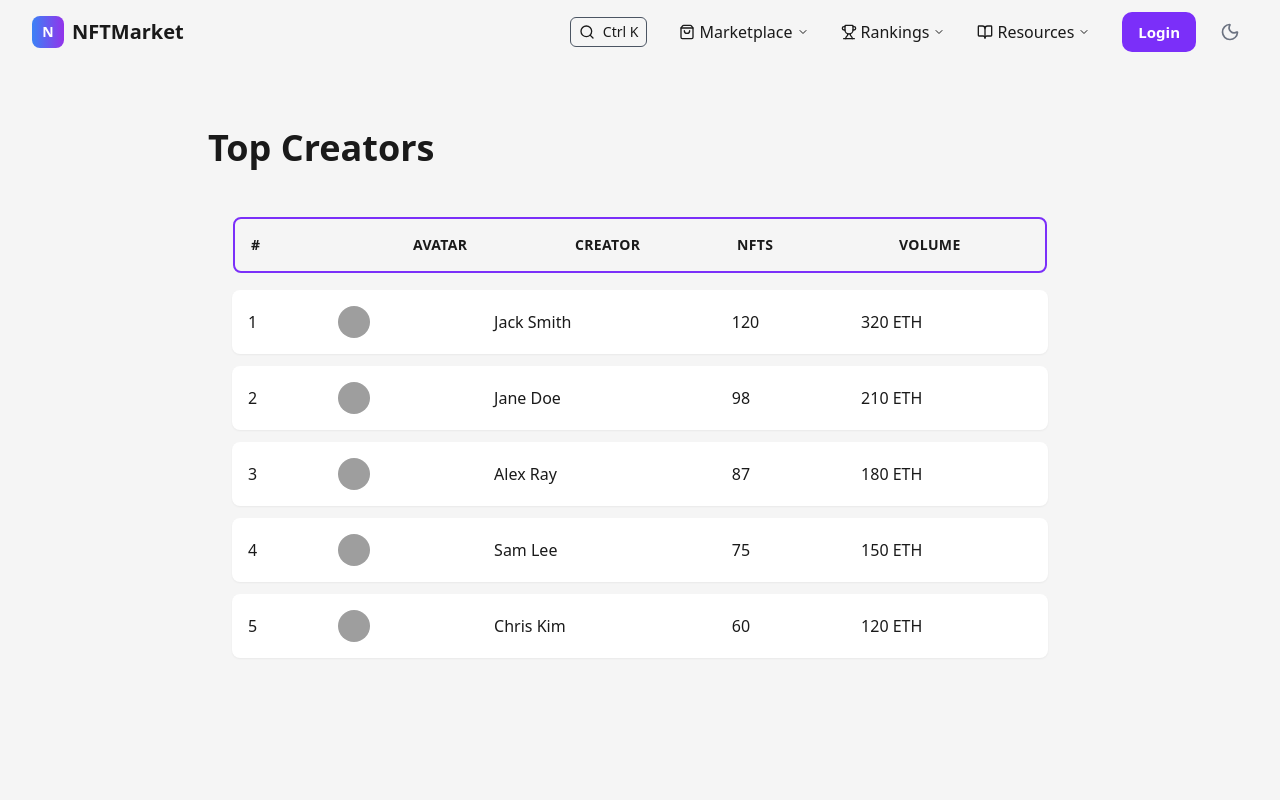
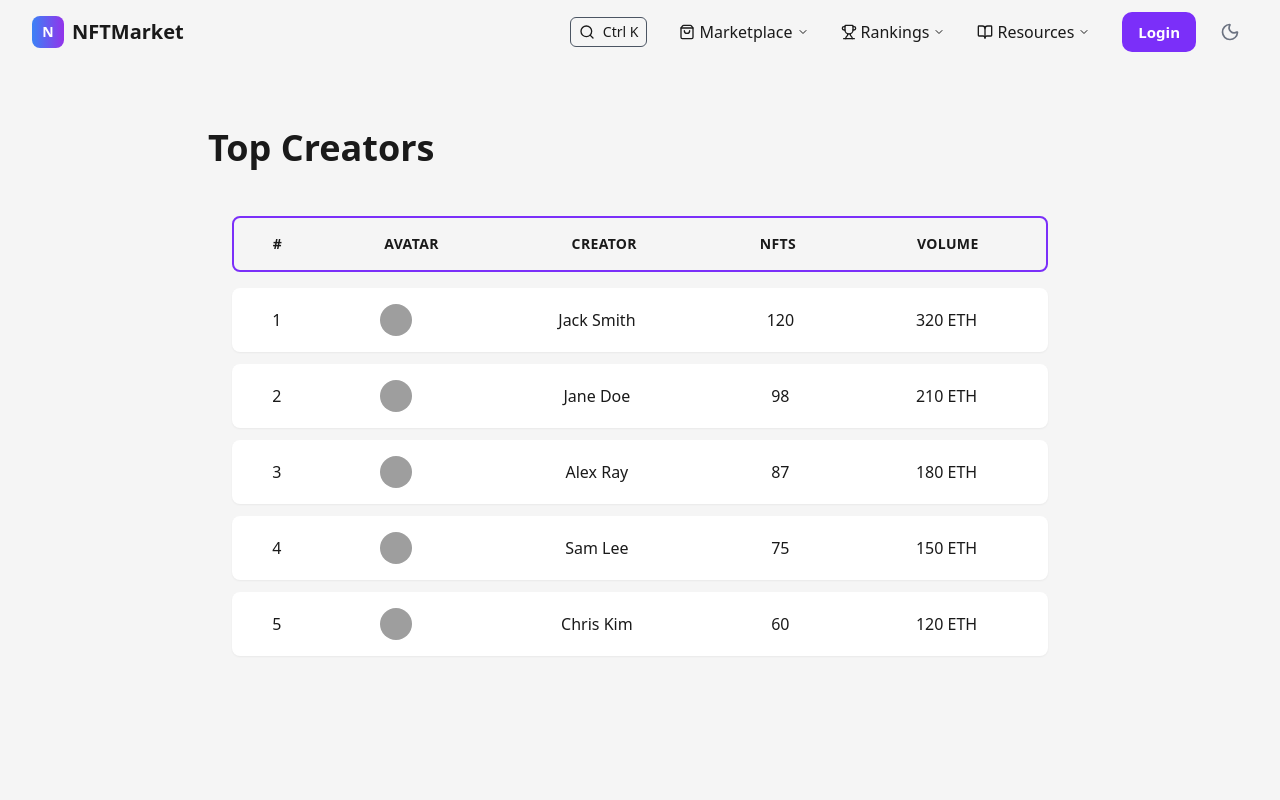
Before and after one commit to Kaksie-codes/my-nft-marketplace, a React (Vite) app in the folder frontend/: page /rankings in a window 1280 px wide. Shown: the top 800 px of the page. Built offline with nearby package versions, Linux system fonts and the light colour scheme; grey boxes are pictures that could not be loaded.

Commit message:
Refactor TopCreatorsTable header to use table elements
Replaced the flex-based header in TopCreatorsTable with a table structure for improved alignment and semantics. Updated column definitions in RankingsPage to remove width properties, relying on table layout for column sizing.

```diff
--- a/frontend/src/components/TopCreatorsTable.tsx
+++ b/frontend/src/components/TopCreatorsTable.tsx
@@ -23,22 +23,25 @@ const TopCreatorsTable: React.FC<TopCreatorsTableProps> = ({ columns, data }) =>
         {/* Table Header */}
         <thead>
           <tr>
-            <td colSpan={columns.length}>
+            <td colSpan={columns.length} className="p-0">
               <div className="border-2 border-primary rounded-lg bg-transparent">
-                <div className="flex">
+                <table className="w-full">
+                  <tbody>
+                    <tr>
                       {columns.map((column, index) => (
-                    <div
+                        <th
                           key={column.key}
-                      className={`font-semibold text-main text-sm uppercase tracking-wide p-4 text-left flex-1
+                          className={`font-semibold text-main text-sm uppercase tracking-wide p-4 text-center align-middle
                             ${index === 0 ? 'rounded-l-lg' : ''}
                             ${index === columns.length - 1 ? 'rounded-r-lg' : ''}
                           `}
-                      style={{ width: column.width }}
                         >
                           {column.header}
-                    </div>
+                        </th>
                       ))}
-                </div>
+                    </tr>
+                  </tbody>
+                </table>
               </div>
             </td>
           </tr>
@@ -55,7 +58,7 @@ const TopCreatorsTable: React.FC<TopCreatorsTableProps> = ({ columns, data }) =>
                 {columns.map((column, colIndex) => (
                   <td
                     key={column.key}
-                    className={`p-4 text-main
+                    className={`p-4 text-main text-center align-middle
                       ${colIndex === 0 ? 'rounded-l-lg font-medium' : ''}
                       ${colIndex === columns.length - 1 ? 'rounded-r-lg' : ''}
                     `}
--- a/frontend/src/pages/RankingsPage.tsx
+++ b/frontend/src/pages/RankingsPage.tsx
@@ -5,11 +5,11 @@ import TopCreatorsTable from "../components/TopCreatorsTable";
 
 
 const columns = [
-  { key: 'index', header: '#', width: '5%' },
-  { key: 'avatar', header: 'Avatar', width: '7%' },
-  { key: 'name', header: 'Creator', width: '35%' },
-  { key: 'nfts', header: 'NFTs', width: '18%' },
-  { key: 'volume', header: 'Volume', width: '20%' },
+  { key: 'index', header: '#' },
+  { key: 'avatar', header: 'Avatar' },
+  { key: 'name', header: 'Creator' },
+  { key: 'nfts', header: 'NFTs' },
+  { key: 'volume', header: 'Volume' },
 ];
 
 const topCreators = [
```
Lines whose indentation alone changed are shown as unchanged.
